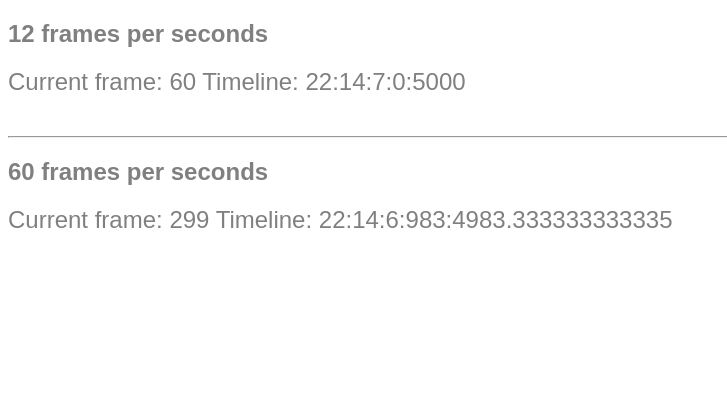
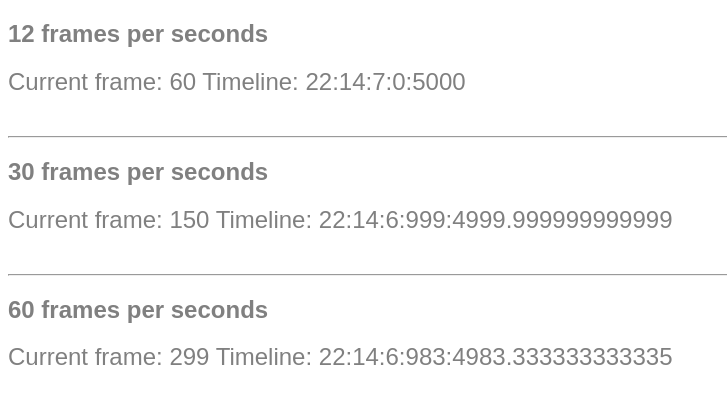
Before and after one commit to aaron-goshine/Javascript-OnEnterFrame-Event-Manager, a plain HTML site: page index.html in a window 1280 px wide. Shown: the whole page, without its empty margins (0-727 px from the left). Drawn offline with Linux system fonts and the light colour scheme.

Commit message:
Working version  of extendable Classes

```diff
--- a/index.html
+++ b/index.html
@@ -25,13 +25,11 @@
 		var _export = function() {
 		};
 		_export.fn = _export.prototype;
-
 		_export.fn.frameRate = 30;
 		_export.fn.frameNumber = 0;
 		_export.fn.interValHandle = "";
 		_export.fn.enterframeEventQue = {};
 		_export.fn.onEnterFrame = function(handle, func, callback, params) {
-
 		    var _handle = handle || "default";
 		    this.enterframeEventQue[_handle] = func;
 		    if (callback)
@@ -114,11 +112,14 @@
 		};
 		_export.fn.extend = function(classFunc) {
 		    if (!!(classFunc && classFunc.constructor && classFunc.call && classFunc.apply)) {
-
 			classFunc.prototype = new _export();
+			classFunc.prototype.frameRate = 0;
+			classFunc.prototype.frameNumber = 0;
+			classFunc.prototype.interValHandle = "";
+			classFunc.prototype.enterframeEventQue = {};
 			return this;
 		    } else {
-			throw "you can only extend class";
+			throw "you can only extend classes";
 		    }
 		};
 
@@ -137,16 +138,21 @@
 		console.log("Call back");
 	    };
 	    var eventHandler = function(event) {
-		var windowframe = document.getElementById("windowFrame");
+		var windowframe = document.getElementById("windowFrame12");
 		windowframe.innerHTML = event.toString();
 
 	    };
 
-
-	    var classFuncEventHandler = function(event) {
-		var classFrames = document.getElementById("classFrames");
+	    var classFuncEventHandler_30 = function(event) {
+		var classFrames = document.getElementById("classFrames30");
 		classFrames.innerHTML = event.toString();
 	    };
+
+	      var classFuncEventHandler_60 = function(event) {
+		var classFrames = document.getElementById("classFrames60");
+		classFrames.innerHTML = event.toString();
+	    };
+
 
 	    window.onload = function() {
 
@@ -160,20 +166,21 @@
 		 * You can set up a a custom extention
 		 * to add frameEvent to a classFunction
 		 */
-		var Class = function() {
-		    this.frameRate = 0;
-		    this.frameNumber = 0;
-		    this.interValHandle = "";
-		    this.enterframeEventQue = {};
-		};
+		var Class_30 =  new Function();
 		//window will extend your class peacefull
-		window.frameEvent.extend(Class);
-		var instance = new Class();
+		window.frameEvent.extend(Class_30);
+		var instance = new  Class_30();
+		instance.setFrameRate(30);
+		instance.onEnterFrame("handleFrameOnClassFunc_30", classFuncEventHandler_30);
+		//frameEvent.deleteEnterFrame ("handleFrameOnClassFunc_30");
+
+		var Class_60 = new Function();
+		//window will extend your class peacefull
+		window.frameEvent.extend(Class_60);
+		var instance = new Class_60();
 		instance.setFrameRate(60);
-		instance.onEnterFrame("handleFrameOnClassFunc", classFuncEventHandler);
-		//frameEvent.deleteEnterFrame ("handleFrameOnClassFunc");
-
-
+		instance.onEnterFrame("handleFrameOnClassFunc_60", classFuncEventHandler_60);
+		//frameEvent.deleteEnterFrame ("handleFrameOnClassFunc_60");
 
 	    };
 
@@ -192,11 +199,15 @@
     </head>
     <body >
 	<h2> 12 frames per seconds </h2>
-	<div class="console" id="windowFrame">
+	<div class="console" id="windowFrame12">
 	</div>
-	<hr/>
+	<hr>
+	<h2> 30 frames per seconds </h2>
+	<div class ="console" id="classFrames30">
+	</div>
+	<hr>
 	<h2> 60 frames per seconds </h2>
-	<div class ="console" id="classFrames">
+	<div class ="console" id="classFrames60">
 	</div>
 
     </body>
```
